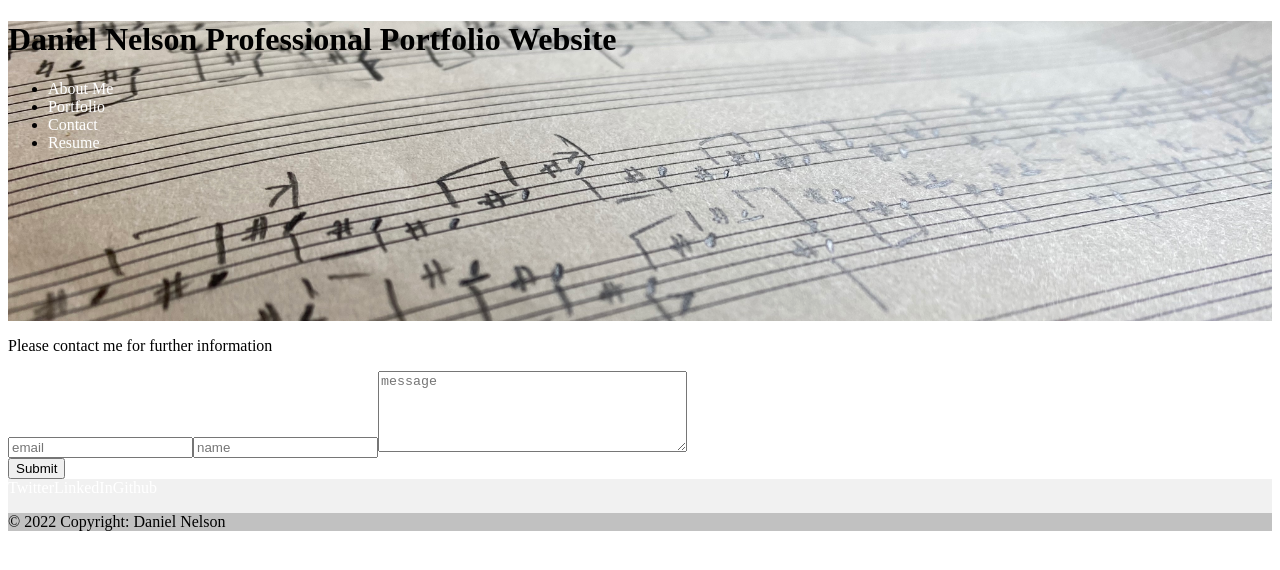
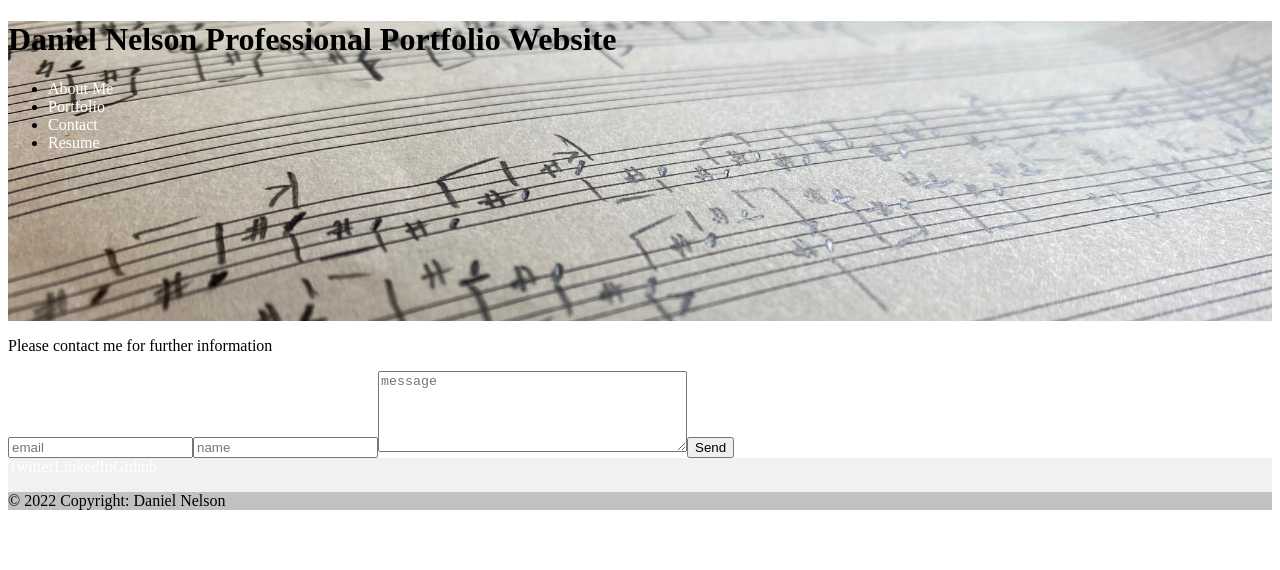
Before and after one commit to dannelson714/Web-Dev-Portfolio, a React (Create React App) app: page /contact in a window 1280 px wide. Shown: the top 570 px of the page. Built offline with nearby package versions, Linux system fonts and the light colour scheme.

Commit message:
made connection with e-mail handling

```diff
--- a/package.json
+++ b/package.json
@@ -47,5 +47,9 @@
             "last 1 firefox version",
             "last 1 safari version"
         ]
+    },
+    "devDependencies": {
+        "webpack": "^5.73.0",
+        "webpack-cli": "^4.9.2"
     }
 }
--- a/src/pages/contact.js
+++ b/src/pages/contact.js
@@ -46,9 +46,10 @@ function Contact() {
     }
   }
 
-  const handleFormSubmit = async (e) => {
+  const sendEmail = (e) => {
     // Preventing the default behavior of the form submit (which is to refresh the page)
     e.preventDefault();
+    console.log(`${process.env.REACT_APP_YOUR_PUBLIC_KEY}`);
 
     // First we check to see if the email is not valid or if the name is empty. If so we set an error message to be displayed on the page.
     if (!validateEmail(email)) {
@@ -60,12 +61,10 @@ function Contact() {
     }
 
     setStatus("Sending...");
-    emailjs.sendForm(process.env.SERVICE_ID, process.env.TEMPLATE_ID, form.current, process.env.YOUR_PUBLIC_KEY)
-      .then((result) => {
-          console.log(result.text);
-      }, (error) => {
-          console.log(error.text);
-      });
+    const result = emailjs.sendForm('service_pdl6ucm', 'template_bx719d2', form.current, '03BcNqaRuqe1AOKTF')
+    if (result) {
+      console.log(result.text);
+    }
 
     setStatus("Submit");
 
@@ -78,7 +77,7 @@ function Contact() {
   return (
     <div>
       <p>Please contact me for further information {name}</p>
-      <form ref={form} className="form" id="contactForm">
+      <form ref={form} onSubmit={sendEmail} className="form" id="contactForm">
         <input
           value={email}
           name="email"
@@ -105,9 +104,8 @@ function Contact() {
           onBlur={handleOnBlur}
           placeholder="message"
         />
+        <input type="submit" value="Send" />
         </form>
-
-        <button form="contactForm" type="button" onClick={handleFormSubmit}>{status}</button>
 
       {errorMessage && (
         <div>
```
Also changed, not shown: 2 other files (tests, documents, lock files or other folders).
